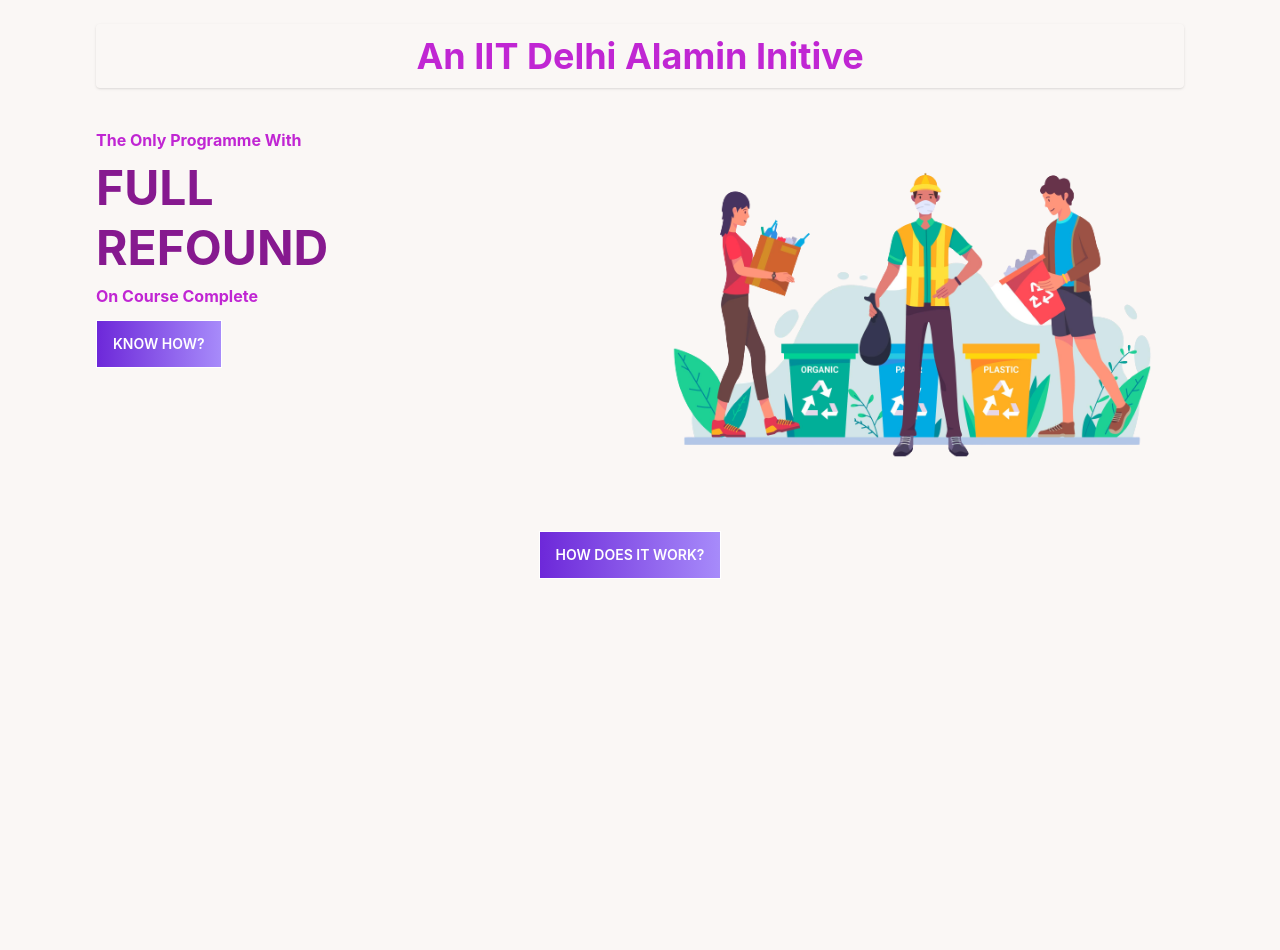
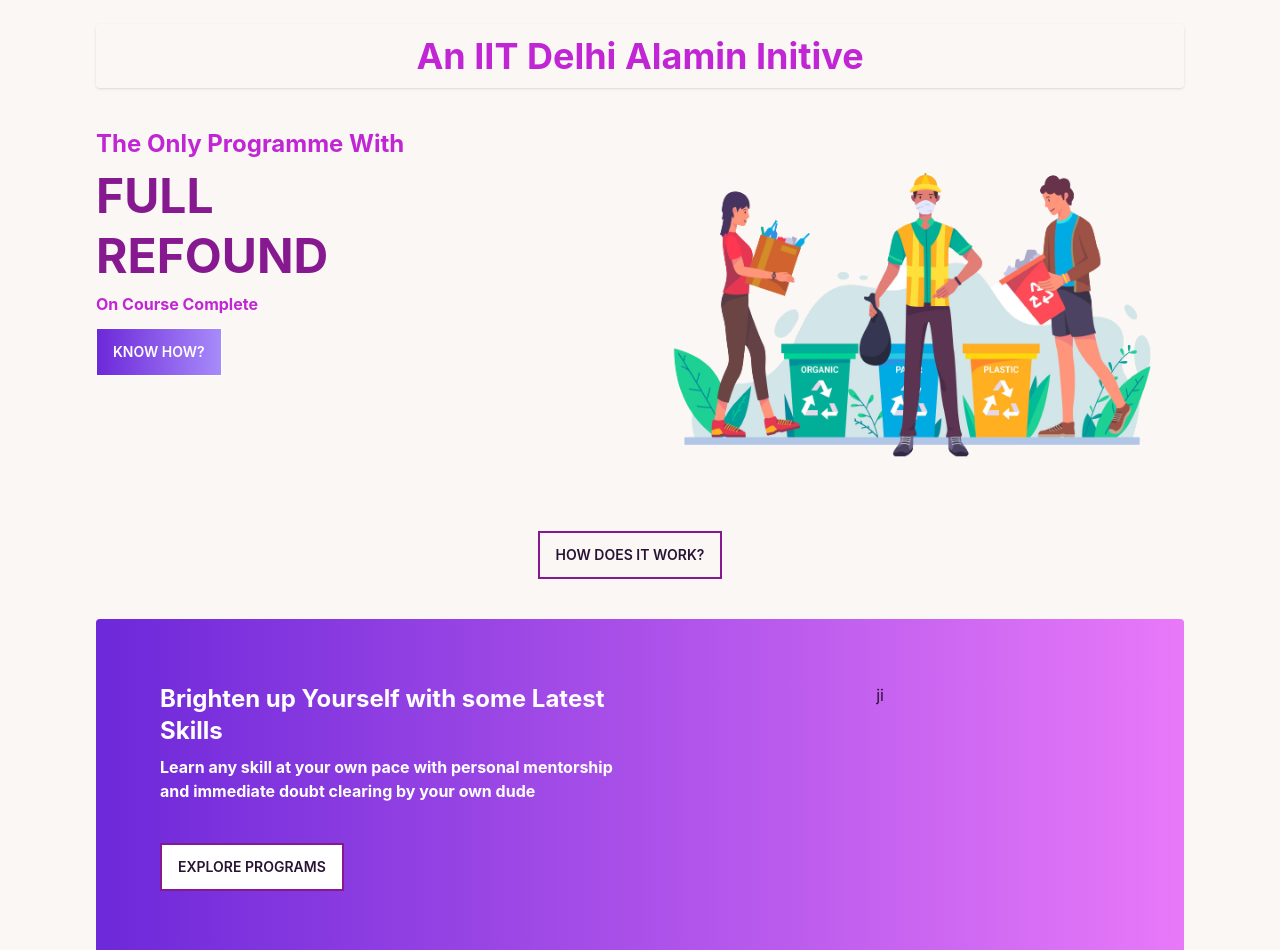
Before and after one commit to rashelmahomud/tuteDude-webSite, a React (Create React App) app: page / in a window 1280 px wide. Shown: the part 80-1030 px from the top of the page. Before the commit the page ends 800 px from the top, so only its background shows below. Built offline with nearby package versions, Linux system fonts and the light colour scheme.

Commit message:
added some features

```diff
--- /dev/null
+++ b/src/Components/Pages/ExploreProgram.js
@@ -0,0 +1,25 @@
+import React from 'react';
+
+const ExploreProgram = () => {
+    return (
+        <div className='lg:px-24 px-5'>
+            <div className='my-10 bg-blue-500 grid grid-cols-2 bg-gradient-to-r from-violet-700 to-fuchsia-400 lg:p-16 rounded '>
+
+                <div className='text-left'>
+                    <h2 className='text-2xl text-white font-bold'>Brighten up Yourself with some Latest Skills</h2>
+                    <p className='text-white font-bold my-2'>Learn any skill at your own pace with personal mentorship and immediate doubt clearing by your own dude</p>
+                    <div className='mt-10'>
+                        <button className="btn btn-outline bg-white rounded-none lg:mr-5 rounded border-2 border-fuchsia-800">Explore Programs</button>
+
+                    </div>
+
+                </div>
+                <div>ji</div>
+            </div>
+
+        </div>
+
+    );
+};
+
+export default ExploreProgram;
--- a/src/Components/Pages/FullRefound.js
+++ b/src/Components/Pages/FullRefound.js
@@ -8,9 +8,9 @@
                 <h1 className='text-4xl my-10 p-3 rounded font-bold shadow text-fuchsia-600'>An IIT Delhi Alamin Initive</h1>
             </div>
 
-            <div className='grid grid-cols-2'>
+            <div className='grid lg:grid-cols-2 grid-cols-1'>
                 <div className='text-left '>
-                    <p className='font-bold text-fuchsia-600'>The Only Programme With </p>
+                    <p className='font-bold text-fuchsia-600 text-2xl'>The Only Programme With </p>
                     <h1 className='text-5xl font-bold my-3 text-fuchsia-800'>FULL</h1>
                     <h2 className='text-5xl font-bold text-fuchsia-800'>REFOUND</h2>
                     <p className='my-3 font-bold text-fuchsia-600'>On Course Complete</p>
@@ -24,7 +24,7 @@
                 </div>
             </div>
             <div className='mt-10'>
-                <button className="btn btn-outline rounded-none lg:mr-5 bg-violet-500 text-white bg-gradient-to-r from-violet-700 to-violet-400">How does it Work?</button>
+                <button className="btn btn-outline rounded-none lg:mr-5 rounded border-2 border-fuchsia-800">How does it Work?</button>
 
             </div>
 
--- a/src/Components/Pages/Home.js
+++ b/src/Components/Pages/Home.js
@@ -1,4 +1,5 @@
 import React from 'react';
+import ExploreProgram from './ExploreProgram';
 import FullRefound from './FullRefound';
 
 const Home = () => {
@@ -6,6 +7,7 @@
         <div>
 
             <FullRefound />
+            <ExploreProgram />
         </div>
     );
 };
```
